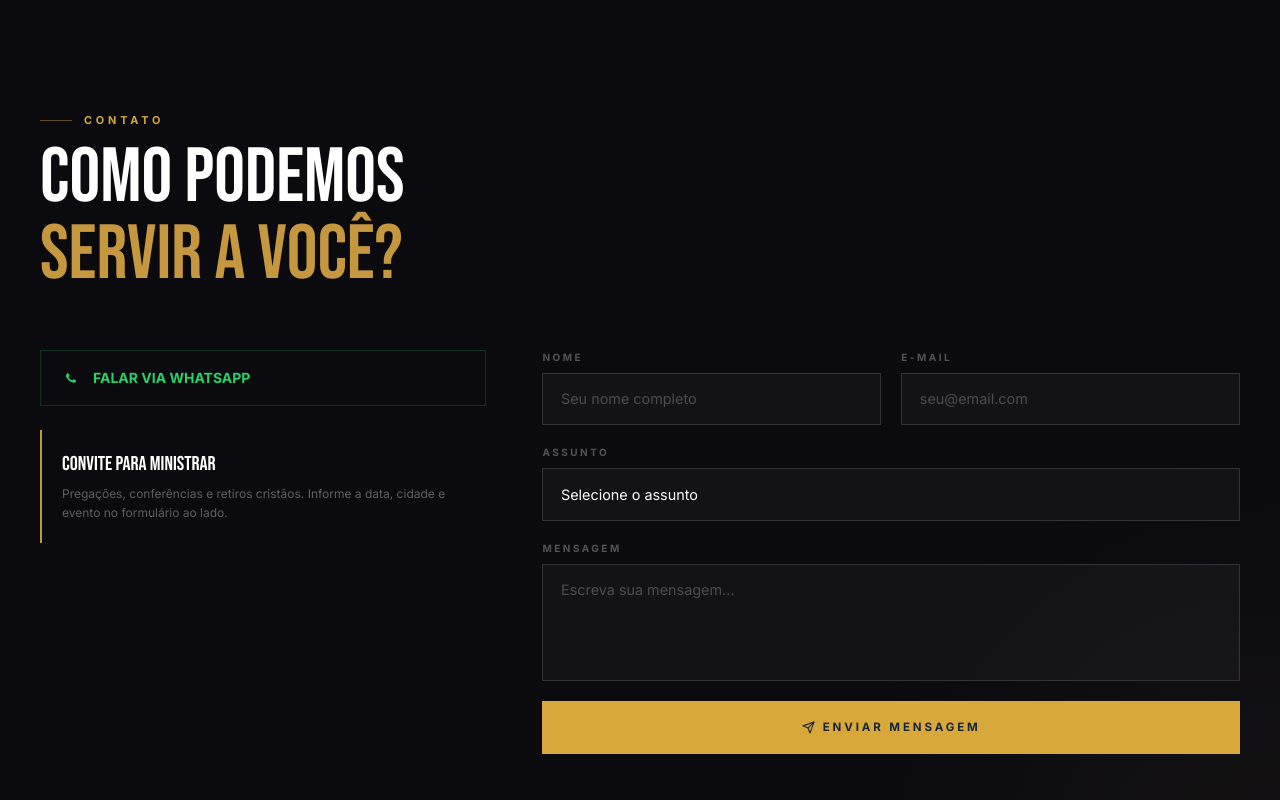
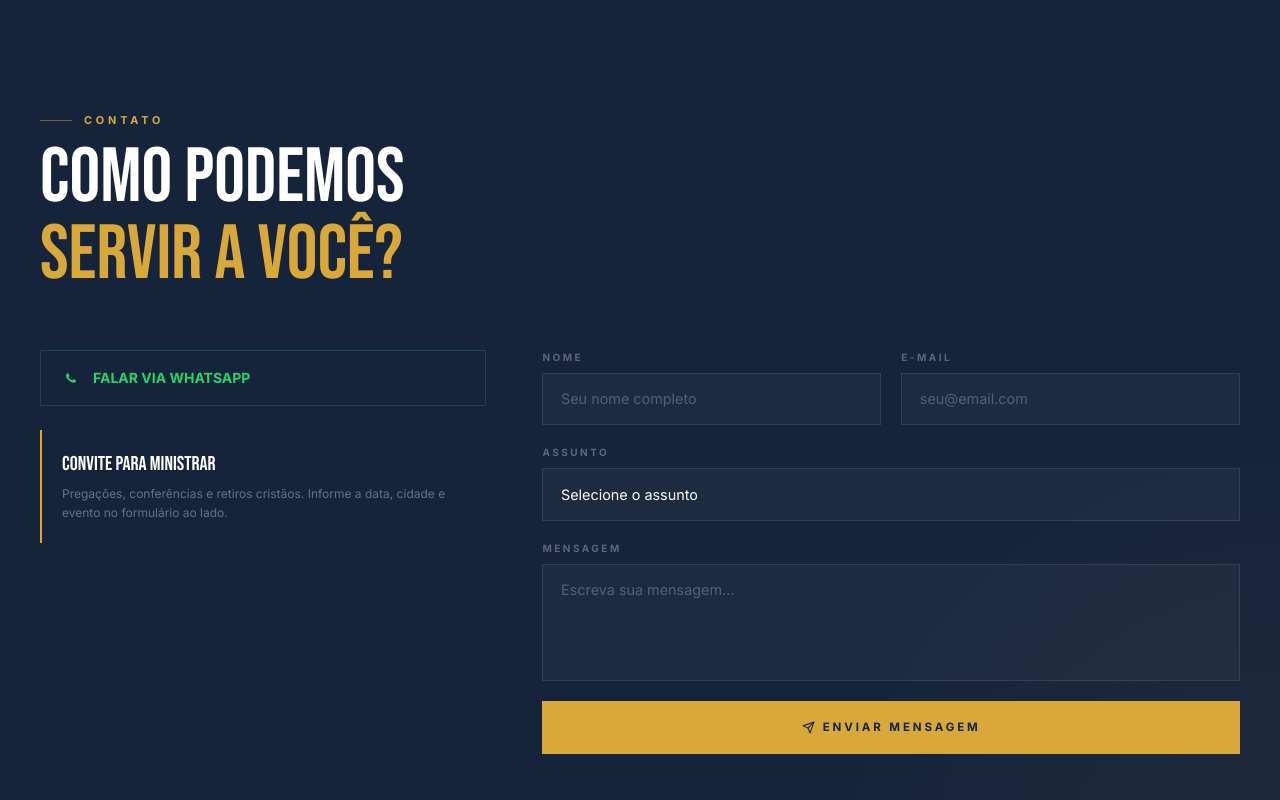
Before and after one commit to arthurrrangel/altomir-rangel, a Next.js app: page / in a window 1280 px wide. Shown: the part 8260-9060 px from the top of the page. Built offline with nearby package versions, Linux system fonts and the light colour scheme; no server answers; a web font is replaced by a local one.

Commit message:
Update Contact.tsx

```diff
--- a/components/Contact.tsx
+++ b/components/Contact.tsx
@@ -44,19 +44,19 @@ export default function Contact() {
   }
 
   return (
-    <section id="contato" ref={ref} className="relative py-16 md:py-36 overflow-hidden bg-[#0A0A0F]">
+    <section id="contato" ref={ref} className="relative py-16 md:py-36 overflow-hidden bg-[#16243B]">
       <div className="absolute bottom-0 right-0 w-[500px] h-[500px] pointer-events-none"
-        style={{background: 'radial-gradient(ellipse at bottom right, rgba(197,151,63,0.05) 0%, transparent 65%)'}}>
+        style={{background: 'radial-gradient(ellipse at bottom right, rgba(216,169,58,0.05) 0%, transparent 65%)'}}>
       </div>
       <div className="max-w-7xl mx-auto px-6 md:px-10">
 
         {/* Header */}
         <div className="reveal flex items-center justify-center md:justify-start gap-3 mb-3">
-          <div className="h-px w-8 bg-[#C5973F]/45 hidden md:block" />
+          <div className="h-px w-8 bg-[#D8A93A]/45 hidden md:block" />
           <span className="label">Contato</span>
         </div>
         <h2 className="reveal font-bebas text-[clamp(36px,6vw,78px)] leading-none text-white mb-10 md:mb-14 text-center md:text-left">
-          COMO PODEMOS<br /><span className="text-[#C5973F]">SERVIR A VOCÊ?</span>
+          COMO PODEMOS<br /><span className="text-[#D8A93A]">SERVIR A VOCÊ?</span>
         </h2>
 
         <div className="grid lg:grid-cols-5 gap-8 lg:gap-14">
@@ -75,7 +75,7 @@ export default function Contact() {
             </a>
 
             {/* Invite card */}
-            <div className="reveal-left border-l-2 border-[#C5973F] bg-white/3 p-4 sm:p-5">
+            <div className="reveal-left border-l-2 border-[#D8A93A] bg-white/3 p-4 sm:p-5">
               <h4 className="font-bebas text-lg sm:text-xl text-white mb-1.5 text-center md:text-left">Convite para Ministrar</h4>
               <p className="font-inter text-white/35 text-xs leading-relaxed text-center md:text-left">
                 Pregações, conferências e retiros cristãos. Informe a data, cidade e evento no formulário ao lado.
@@ -93,7 +93,7 @@ export default function Contact() {
               </p>
               <button
                 onClick={() => setStatus('idle')}
-                className="mt-2 font-inter text-[11px] text-[#C5973F] hover:text-[#d4a84a] transition-colors tracking-widest uppercase"
+                className="mt-2 font-inter text-[11px] text-[#D8A93A] hover:text-[#E2B652] transition-colors tracking-widest uppercase"
               >
                 Enviar outra mensagem
               </button>
```
